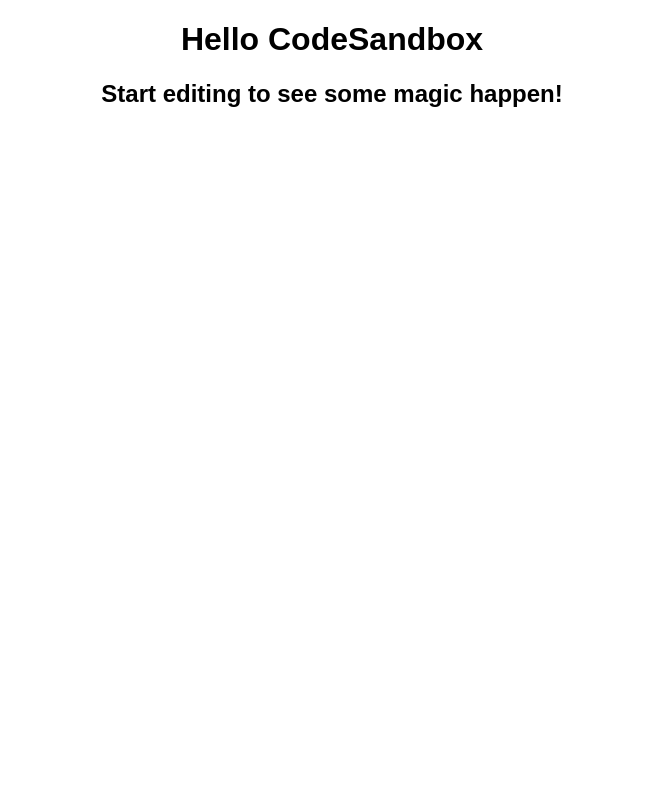
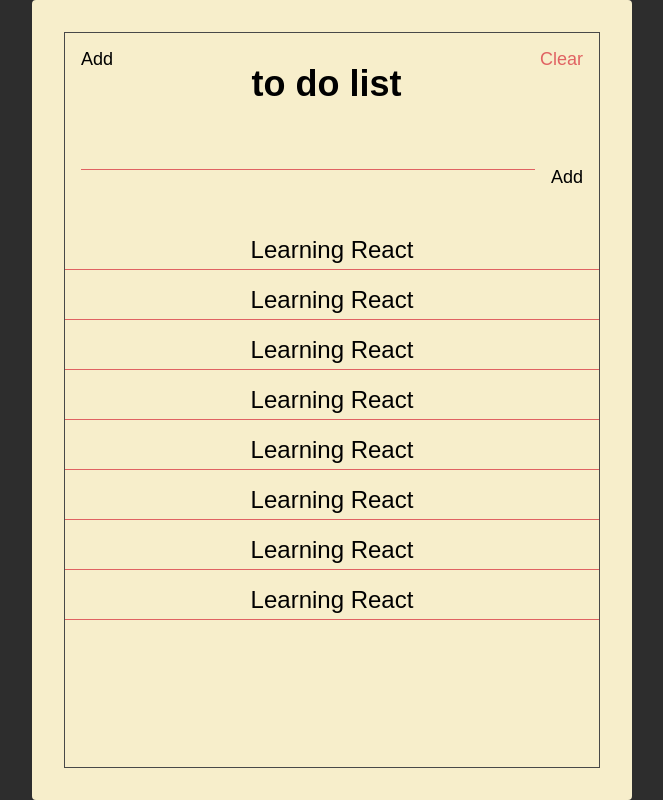
Before and after one commit to akmaljariyah/React-Todolist, a React (Create React App) app: page / in a window 1280 px wide. Shown: the whole page, without its empty margins (308-971 px from the left). Built offline with nearby package versions, Linux system fonts and the light colour scheme.

Commit message:
Migration HTML & CSS to React

```diff
--- a/src/App.js
+++ b/src/App.js
@@ -3,9 +3,46 @@
 
 export default function App() {
   return (
-    <div className="App">
-      <h1>Hello CodeSandbox</h1>
-      <h2>Start editing to see some magic happen!</h2>
+    <div className="container">
+      <div className="frame">
+        <section className="header">
+          <button className="header-btn">Add</button>
+          <h1 className="header-title">To do list</h1>
+          <button className="header-btn main-red-color">Clear</button>
+        </section>
+        <section className="add">
+          <form action="" className="add-form">
+            <input type="text" className="add-input" />
+            <button className="add-btn">Add</button>
+          </form>
+        </section>
+        <section className="todos">
+          <div className="todo">
+            <span className="todo-text">Learning React</span>
+          </div>
+          <div className="todo">
+            <span className="todo-text">Learning React</span>
+          </div>
+          <div className="todo">
+            <span className="todo-text">Learning React</span>
+          </div>
+          <div className="todo">
+            <span className="todo-text">Learning React</span>
+          </div>
+          <div className="todo">
+            <span className="todo-text">Learning React</span>
+          </div>
+          <div className="todo">
+            <span className="todo-text">Learning React</span>
+          </div>
+          <div className="todo">
+            <span className="todo-text">Learning React</span>
+          </div>
+          <div className="todo">
+            <span className="todo-text">Learning React</span>
+          </div>
+        </section>
+      </div>
     </div>
   );
 }
--- a/src/index.js
+++ b/src/index.js
@@ -4,9 +4,4 @@
 import App from "./App";
 
 const rootElement = document.getElementById("root");
-ReactDOM.render(
-  <React.StrictMode>
-    <App />
-  </React.StrictMode>,
-  rootElement
-);
+ReactDOM.render(<App />, rootElement);
--- a/src/styles.css
+++ b/src/styles.css
@@ -1,4 +1,139 @@
-.App {
-  font-family: sans-serif;
+* {
+  box-sizing: border-box;
+}
+
+:root {
+  --main-red-color: #e06262;
+}
+
+.main-red-color {
+  color: var(--main-red-color);
+}
+
+html {
+  font-size: 10px;
+}
+
+body {
+  display: flex;
+  justify-content: center;
+  align-content: center;
+  align-items: center;
+
+  background-color: #2d2d2d;
+  height: 100vh;
+}
+
+body,
+html {
+  margin: 0;
+  padding: 0;
+  font-family: -apple-system, BlinkMacSystemFont, "Segoe UI", Roboto, Oxygen,
+    Ubuntu, Cantarell, "Open Sans", "Helvetica Neue", sans-serif;
+}
+
+.container {
+  width: 600px;
+  height: 800px;
+  background-color: #f7eecb;
+  border-radius: 4px;
+
+  padding: 32px;
+}
+
+.frame {
+  border: 1px solid #484848;
+  height: 100%;
+}
+
+.header {
+  display: flex;
+  align-items: flex-start;
+}
+
+.header-title {
+  flex: 1;
   text-align: center;
+
+  font-size: 3.6rem;
+  font-family: "Homemade Apple", sans-serif;
+  text-transform: lowercase;
 }
+
+.header-btn {
+  font-size: 1.8rem;
+  font-family: "Bungee", sans-serif;
+
+  padding: 16px;
+  cursor: pointer;
+
+  background: unset;
+  border: unset;
+  outline: unset;
+}
+
+.header-btn:active {
+  text-shadow: 1px 1px 2px grey;
+}
+
+.add {
+  padding: 16px;
+}
+
+.add-form {
+  display: flex;
+  align-items: flex-start;
+}
+
+.add-input {
+  background: unset;
+  border: unset;
+  padding: 0 64px;
+
+  flex: 1;
+
+  border-bottom: 1px solid var(--main-red-color);
+  outline: unset;
+
+  font-family: "Homemade Apple", sans-serif;
+  font-size: 16px;
+  text-transform: lowercase;
+}
+
+.add-btn {
+  font-size: 1.8rem;
+  font-family: "Bungee", sans-serif;
+
+  padding: 16px;
+  padding-right: unset;
+  cursor: pointer;
+
+  background: unset;
+  border: unset;
+  outline: unset;
+}
+
+.todos {
+  display: flex;
+  flex-direction: column;
+}
+
+.todo {
+  position: relative;
+
+  flex: 1 0 auto;
+  text-align: center;
+
+  min-height: 34px;
+  margin: 16px 0 0;
+  font-family: "Homemade Apple", sans-serif;
+  font-size: 24px;
+
+  border-bottom: 1px solid var(--main-red-color);
+}
+
+.todo-text {
+  position: absolute;
+  left: 50%;
+  transform: translate(-50%);
+}
```
Also changed, not shown: package.json (+3 -6 lines).
